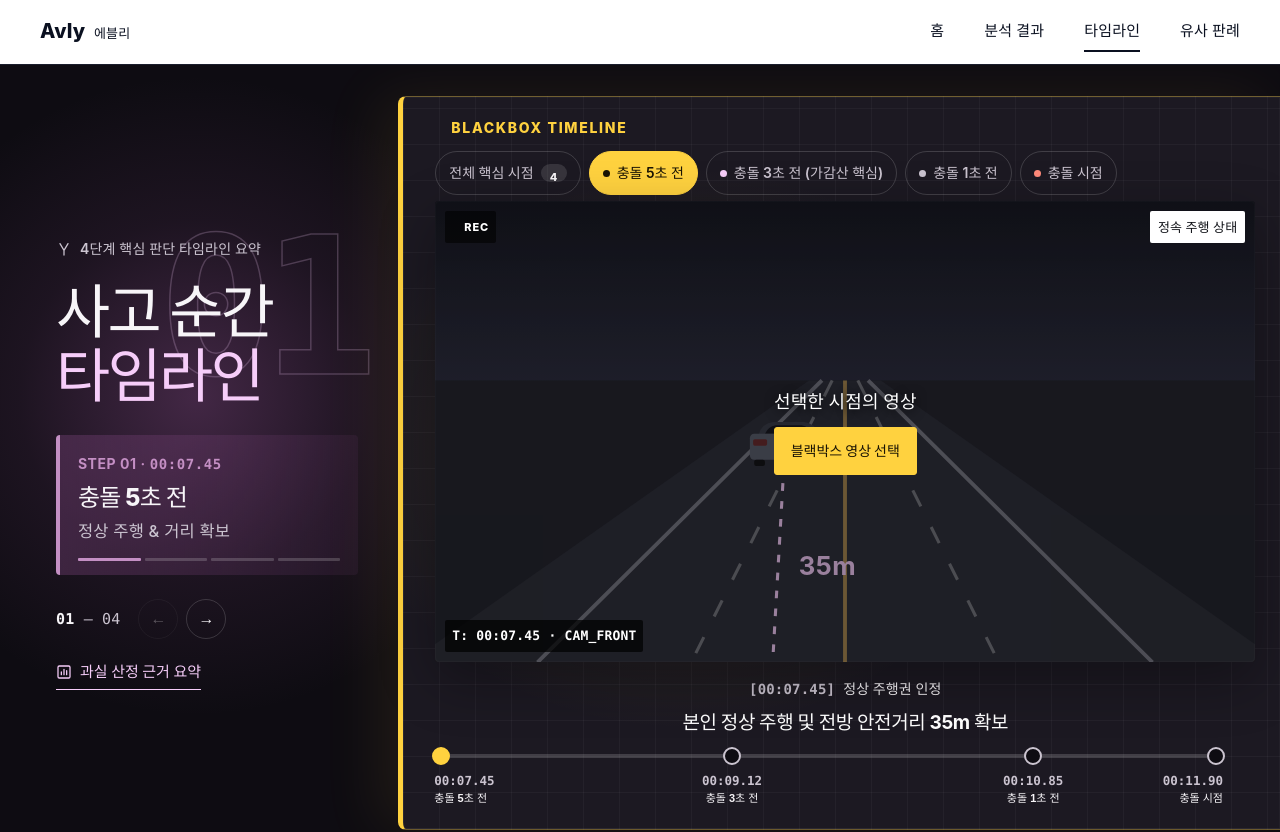
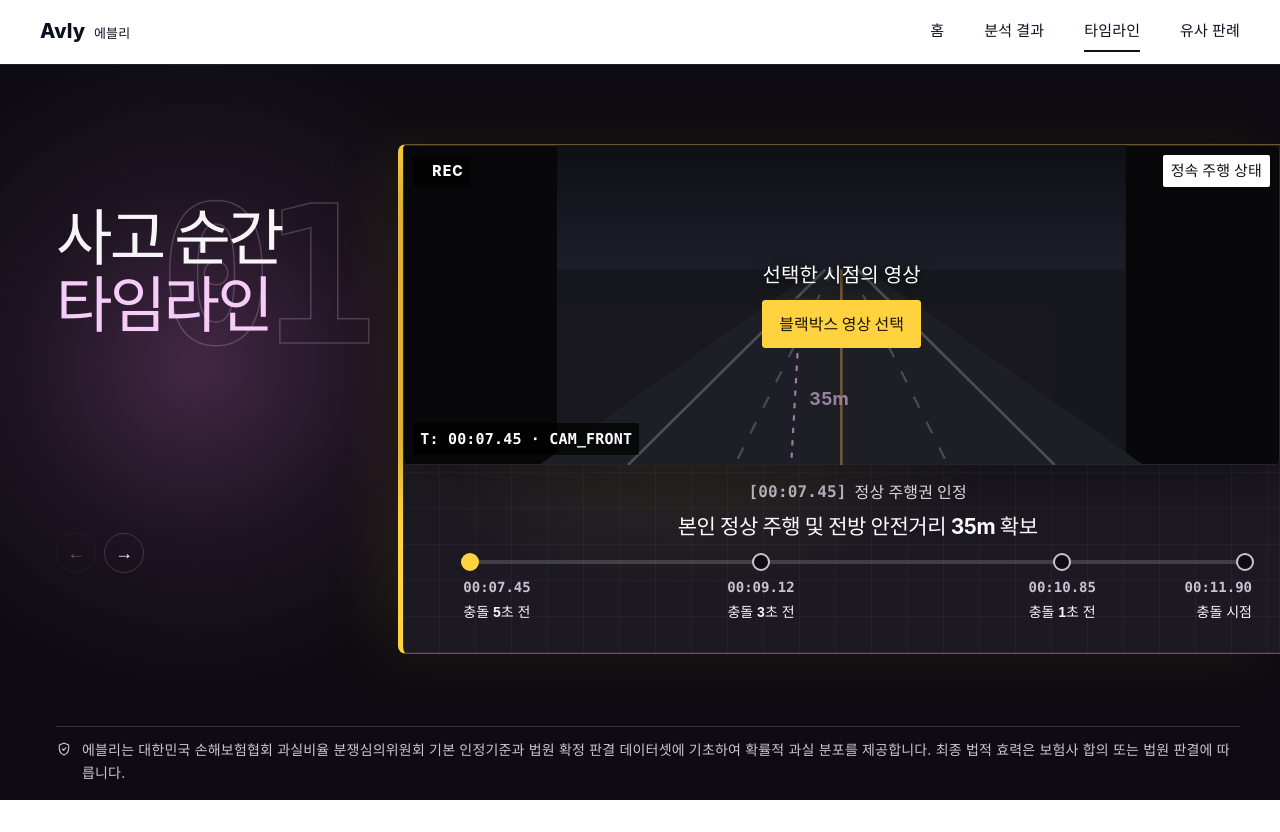
Before and after one commit to jungin9607-hash/Avly, a React app in the folder frontend/: page /timeline-test in a window 1280 px wide. Shown: the top 832 px of the page. After the commit the page ends 800 px from the top, so only its background shows below. Built offline with nearby package versions, Linux system fonts and the light colour scheme; the HTML template or start-up script is replaced by a standard one; a web font is replaced by a local one.

Commit message:
타임라인 화면 수정

```diff
--- a/frontend/src/pages/time/Time.css
+++ b/frontend/src/pages/time/Time.css
@@ -1,6 +1,13 @@
 /* 타임라인 화면: 다른 화면과 달리 처음부터 끝까지 한 가지 어두운 배경
- * 왼쪽(제목 · 비율 · 지금 시점 · 넘기기) / 오른쪽(가로로 흐르는 카드 + 시간축) */
+ * 왼쪽(제목 · 지금 시점 · 넘기기) / 오른쪽(영상 · 설명 · 시간축) */
 .tl {
+  --tl-font-small: 14px;
+  --tl-font-caption: 15px;
+  --tl-font-body: 16px;
+  --tl-font-label: 18px;
+  --tl-font-lead: 20px;
+  --tl-font-subtitle: 21px;
+  --tl-font-display: 26px;
   --bg: #0e0c12;
   --panel: #17141c;
   --text: #f7f5f8;
@@ -9,6 +16,7 @@
   --accent: #f6cdf9; /* 라벤더: 결정적 시점 · 강조 */
   --impact: #ff8a7a; /* 충돌 */
   --signal: #ffd23f; /* 타임라인 영역 전용 강조색: 중앙선·경고 테이프 같은 노랑 */
+  --tl-impact-dot-rgb: 255, 59, 48; /* 시간축의 충돌 시점 동그라미 */
   --plum: #8c4d8c;
   width: 100vw;
   margin-inline: calc(50% - 50vw);
@@ -33,10 +41,11 @@
 .tl-stage {
   display: grid;
   grid-template-columns: minmax(260px, 0.6fr) minmax(0, 1.75fr);
-  gap: 40px;
+  grid-template-rows: 1fr auto;
+  gap: 16px 40px;
   align-items: center;
-  min-height: calc(100svh - 64px);
-  padding: 96px 0 40px 56px;
+  min-height: 100svh;
+  padding: 88px 0 16px 56px;
   box-sizing: border-box;
 }
 
@@ -90,18 +99,9 @@
   color: var(--accent);
 }
 
-.tl-kicker {
-  display: flex;
-  align-items: center;
-  gap: 8px;
-  margin: 0 0 18px;
-  font-size: 14px;
-  font-weight: 600;
-  color: var(--muted);
-}
 .tl-side h1 {
   margin: 0 0 28px;
-  font-size: clamp(40px, 4.6vw, 64px);
+  font-size: clamp(44px, 4.8vw, 68px);
   font-weight: 800;
   line-height: 1.08;
   letter-spacing: -0.045em;
@@ -149,20 +149,20 @@
 }
 .tl-now-step {
   margin: 0 0 8px;
-  font-size: 14px;
+  font-size: var(--tl-font-body);
   font-weight: 700;
   letter-spacing: 0.04em;
   color: var(--now);
 }
 .tl-now-label {
   margin: 0 0 8px;
-  font-size: 24px;
+  font-size: var(--tl-font-display);
   font-weight: 800;
   letter-spacing: -0.03em;
 }
 .tl-now-text {
   margin: 0;
-  font-size: 16.5px;
+  font-size: var(--tl-font-label);
   font-weight: 500;
   line-height: 1.5;
   color: var(--muted);
@@ -174,14 +174,6 @@
   gap: 8px;
   margin: 24px 0 20px;
 }
-.tl-counter span {
-  margin-right: 10px;
-  font-size: 15px;
-  color: var(--muted);
-}
-.tl-counter b {
-  color: var(--text);
-}
 .tl-counter button {
   display: grid;
   place-items: center;
@@ -191,7 +183,7 @@
   border-radius: 50%;
   background: transparent;
   color: var(--text);
-  font-size: 16px;
+  font-size: var(--tl-font-label);
   cursor: pointer;
   transition: background-color 0.2s ease, border-color 0.2s ease, opacity 0.2s ease;
 }
@@ -204,29 +196,18 @@
   opacity: 0.3;
   cursor: default;
 }
-.tl-link {
-  display: inline-flex;
-  align-items: center;
-  gap: 8px;
-  padding: 0 0 4px;
-  border: 0;
-  border-bottom: 1px solid currentColor;
-  background: none;
-  color: var(--accent);
-  font: inherit;
-  font-size: 15px;
-  font-weight: 700;
-  cursor: pointer;
-}
-.tl-link:hover {
-  color: #fff;
-}
-
 /* 오른쪽: 따로 떨어진 패널 + 왼쪽 노란 띠로 시선을 모음 */
 .tl-right {
+  /* 패널 너비를 채우고, 영상 높이만 제한해 설명·시간축의 공간을 남긴다. */
+  --tl-media-width: calc(100% - 70px);
   position: relative;
   min-width: 0;
-  padding: 18px 0 16px 32px;
+  width: 100%;
+  box-sizing: border-box;
+  display: flex;
+  flex-direction: column;
+  align-items: center;
+  padding: 0 0 16px 32px;
   border-radius: 8px 0 0 8px;
   background:
     radial-gradient(ellipse 55% 55% at 32% 48%, rgba(255, 210, 63, 0.13), transparent 70%),
@@ -238,99 +219,21 @@
   border-left: 5px solid var(--signal);
   box-shadow: -20px 0 60px rgba(255, 210, 63, 0.08), inset 0 0 0 1px rgba(255, 255, 255, 0.03);
 }
-.tl-right-head {
-  display: flex;
-  justify-content: space-between;
-  align-items: center;
-  gap: 16px;
-  margin: 0 56px 10px 0;
-}
-.tl-right-label {
-  display: flex;
-  align-items: center;
-  gap: 8px;
-  margin: 0;
-  font-size: 14px;
-  font-weight: 800;
-  letter-spacing: 0.12em;
-  color: var(--signal);
-}
-.tl-right-label i {
-  width: 8px;
-  height: 8px;
-  border-radius: 50%;
-  background: #ff3b30;
-  animation: tl-rec 1.2s steps(2, start) infinite;
-}
 @keyframes tl-rec {
   to {
     visibility: hidden;
   }
 }
-.tl-chips {
-  display: flex;
-  flex-wrap: wrap;
-  gap: 8px;
-  margin: 0 56px 6px 0;
-}
-.tl-chip {
-  display: inline-flex;
-  align-items: center;
-  gap: 7px;
-  padding: 8px 13px;
-  border: 1px solid var(--line);
-  border-radius: 999px;
-  background: transparent;
-  color: var(--muted);
-  font: inherit;
-  font-size: 14px;
-  font-weight: 600;
-  cursor: pointer;
-  transition: background-color 0.2s ease, border-color 0.2s ease, color 0.2s ease;
-}
-.tl-chip:hover {
-  border-color: rgba(255, 255, 255, 0.35);
-  color: var(--text);
-}
-.tl-chip i {
-  width: 7px;
-  height: 7px;
-  border-radius: 50%;
-  background: var(--muted);
-}
-.tl-chip.key i {
-  background: var(--accent);
-}
-.tl-chip.impact i {
-  background: var(--impact);
-}
-.tl-chip.is-on {
-  background: var(--signal);
-  border-color: var(--signal);
-  color: #1a1404;
-}
-.tl-chip.is-on i {
-  background: #1a1404;
-}
-.tl-count {
-  display: grid;
-  place-items: center;
-  min-width: 18px;
-  height: 18px;
-  padding: 0 4px;
-  border-radius: 9px;
-  background: rgba(255, 255, 255, 0.12);
-  font-size: 11px;
-  font-weight: 800;
-  color: var(--text);
-}
-
 /* 단일 영상 플레이어: 시점을 선택하면 영상 위치와 설명이 함께 바뀜 */
 .tl-player {
   position: relative;
-  width: min(100%, 820px);
+  box-sizing: border-box;
+  /* 영상만 패널 전체 너비를 사용하고 설명·시간축은 기존 여백을 유지한다. */
+  width: calc(100% + 32px);
   aspect-ratio: 16 / 9;
-  margin: 0;
+  max-height: max(160px, calc(100svh - 480px));
+  flex-shrink: 0;
+  margin: 0 0 0 -32px;
   overflow: hidden;
   border-radius: 4px;
   background: #08080b;
@@ -354,7 +257,6 @@
   object-fit: contain;
 }
 .tl-player > .tl-scene {
-  object-fit: cover;
   opacity: 0.85;
 }
 .tl-player-prompt {
@@ -371,7 +273,7 @@
 .tl-player-prompt p {
   margin: 0;
   color: #fff;
-  font-size: 18px;
+  font-size: var(--tl-font-lead);
   font-weight: 700;
   text-shadow: 0 2px 12px #000;
 }
@@ -382,7 +284,7 @@
   background: var(--signal);
   color: #1a1404;
   font: inherit;
-  font-size: 14px;
+  font-size: var(--tl-font-body);
   font-weight: 800;
   cursor: pointer;
 }
@@ -403,7 +305,7 @@
   border-radius: 2px;
   background: rgba(0, 0, 0, 0.6);
   color: #fff;
-  font-size: 11px;
+  font-size: var(--tl-font-small);
   font-weight: 800;
   letter-spacing: 0.08em;
 }
@@ -423,7 +325,7 @@
   border-radius: 2px;
   background: rgba(0, 0, 0, 0.72);
   color: #fff;
-  font-size: 13px;
+  font-size: var(--tl-font-caption);
   font-weight: 700;
 }
 .tl-badge {
@@ -434,8 +336,11 @@
   border-radius: 2px;
   background: #fff;
   color: #111318;
-  font-size: 13px;
+  font-size: var(--tl-font-caption);
   font-weight: 700;
+  max-width: calc(100% - 100px);
+  box-sizing: border-box;
+  white-space: normal;
 }
 .tl-player.key .tl-badge {
   background: var(--accent);
@@ -447,14 +352,19 @@
 }
 
 .tl-video-name {
-  width: min(100%, 820px);
+  width: var(--tl-media-width);
   margin: 8px 0 0;
+  box-sizing: border-box;
   color: var(--muted);
-  font-size: 13px;
-  overflow-wrap: anywhere;
+  font-size: var(--tl-font-caption);
+  overflow: hidden;
+  text-overflow: ellipsis;
+  white-space: nowrap;
 }
 .tl-selected-moment {
-  width: min(100%, 820px);
+  width: var(--tl-media-width);
+  margin: 0;
+  box-sizing: border-box;
   padding-top: 14px;
   text-align: center;
 }
@@ -465,7 +375,7 @@
   align-items: center;
   gap: 4px 8px;
   margin: 0 0 6px;
-  font-size: 14px;
+  font-size: var(--tl-font-body);
   font-weight: 700;
   color: var(--muted);
 }
@@ -481,7 +391,7 @@
 .tl-selected-moment h2 {
   margin: 0;
   color: #fff;
-  font-size: 19px;
+  font-size: var(--tl-font-subtitle);
   font-weight: 700;
   line-height: 1.5;
   letter-spacing: -0.02em;
@@ -516,8 +426,9 @@
 /* 시간축: 실제 시각 비율, 지나온 구간이 채워짐 */
 .tl-axis {
   position: relative;
-  height: 66px;
-  margin: 10px 64px 0 6px;
+  width: var(--tl-media-width);
+  height: 84px;
+  margin: 10px 0 0;
 }
 .tl-axis-line,
 .tl-axis-fill {
@@ -532,9 +443,10 @@
   background: var(--line);
 }
 .tl-axis-fill {
-  background: var(--signal);
-  box-shadow: 0 0 10px rgba(255, 210, 63, 0.5);
-  transition: width 0.5s ease;
+  right: 0;
+  /* 전체 시간축의 그라데이션을 선택 위치까지 드러내어 시점별 색상을 유지한다. */
+  background: linear-gradient(90deg in srgb, var(--signal), rgb(var(--tl-impact-dot-rgb)));
+  transition: clip-path 0.5s ease;
 }
 .tl-axis-dot {
   position: absolute;
@@ -553,24 +465,18 @@
   transform: scale(1.2);
 }
 .tl-axis-dot.is-past {
-  border-color: var(--signal);
-  background: var(--signal);
-}
-.tl-axis-dot.key.is-past {
-  border-color: var(--accent);
-  background: var(--accent);
+  border-color: var(--tl-dot-color);
+  background: var(--tl-dot-color);
 }
 .tl-axis-dot.impact.is-past {
-  border-color: var(--impact);
-  background: var(--impact);
   animation: tl-pulse 1.8s ease-out infinite;
 }
 @keyframes tl-pulse {
   0% {
-    box-shadow: 0 0 0 0 rgba(255, 138, 122, 0.6);
+    box-shadow: 0 0 0 0 rgba(var(--tl-impact-dot-rgb), 0.6);
   }
   100% {
-    box-shadow: 0 0 0 12px rgba(255, 138, 122, 0);
+    box-shadow: 0 0 0 12px rgba(var(--tl-impact-dot-rgb), 0);
   }
 }
 .tl-axis-dot em {
@@ -578,7 +484,7 @@
   top: 24px;
   left: 50%;
   transform: translateX(-50%);
-  font-size: 12.5px;
+  font-size: var(--tl-font-small);
   font-style: normal;
   font-weight: 700;
   white-space: nowrap;
@@ -586,14 +492,38 @@
 }
 .tl-axis-dot small {
   position: absolute;
-  top: 43px;
+  top: 48px;
   left: 50%;
   transform: translateX(-50%);
   color: var(--text);
-  font-size: 11px;
+  font-size: var(--tl-font-small);
   font-weight: 700;
-  line-height: 1.2;
+  line-height: 1.4;
   white-space: nowrap;
+}
+/* 좁은 시간축에서도 긴 시점 이름은 두 줄 안에서 읽히도록 한다. */
+@media (max-width: 600px) {
+  .tl-axis-dot em {
+    font-size: clamp(12px, 2.6vw, 14px);
+  }
+  .tl-axis-dot small {
+    width: max-content;
+    max-width: 64px;
+    white-space: normal;
+    text-align: center;
+    font-size: clamp(12px, 2.6vw, 14px);
+  }
+  .tl-axis-dot.is-first small {
+    text-align: left;
+  }
+  .tl-axis-dot.is-last small {
+    text-align: right;
+  }
+  .tl-hud {
+    max-width: calc(100% - 20px);
+    box-sizing: border-box;
+    overflow-wrap: anywhere;
+  }
 }
 .tl-axis-dot.is-first em {
   left: 0;
@@ -614,54 +544,72 @@
   transform: none;
 }
 
-.tl-bottom {
-  max-width: 1120px;
-  margin: 0 auto;
-  padding: 0 40px 80px;
+.tl-notice {
+  grid-column: 1 / -1;
+  display: flex;
+  align-items: flex-start;
+  gap: 10px;
+  min-width: 0;
+  margin-right: 40px;
+  padding-top: 12px;
+  border-top: 1px solid var(--line);
+  color: var(--muted);
+  font-size: var(--tl-font-small);
+  line-height: 1.6;
 }
-.tl-bottom .ln {
-  margin-top: 40px;
+.tl-notice svg {
+  flex-shrink: 0;
+  margin-top: 2px;
+}
+.tl-notice p {
+  margin: 0;
+  overflow-wrap: anywhere;
 }
 
 /* ---------- 좁은 화면 ---------- */
 @media (max-width: 900px) {
+  .tl {
+    /* 장식용 배경 번짐이 화면 바깥의 가로 스크롤을 만들지 않게 한다. */
+    overflow-x: clip;
+  }
   .tl-stage {
     height: auto;
   }
   .tl-right {
-    padding: 22px 0 18px 18px;
+    --tl-media-width: calc(100% - 34px);
+    width: 100%;
+    padding: 0 0 18px 18px;
+    border-right: 1px solid rgba(255, 210, 63, 0.35);
+    border-radius: 8px;
   }
-  .tl-right-head {
-    margin-right: 20px;
+  .tl-player {
+    width: calc(100% + 18px);
+    margin-left: -18px;
+    max-height: none;
   }
   .tl-stage {
     grid-template-columns: 1fr;
+    grid-template-rows: auto;
     gap: 28px;
     min-height: auto;
-    padding: 96px 0 40px 20px;
+    padding: 96px 20px 40px;
   }
   .tl-side {
-    padding-right: 20px;
+    min-width: 0;
+    padding-right: 0;
+  }
+  .tl-now {
+    display: none;
   }
   .tl-counter {
     margin: 24px 0 18px;
   }
-  .tl-chips {
-    margin-right: 20px;
-  }
-  .tl-player,
-  .tl-video-name,
-  .tl-selected-moment { width: calc(100% - 18px); }
-  .tl-axis {
-    margin-right: 28px;
-  }
-  .tl-bottom {
-    padding: 0 20px 64px;
+  .tl-notice {
+    margin-right: 0;
   }
 }
 @media (prefers-reduced-motion: reduce) {
   .tl-bignum,
-  .tl-right-label i,
   .tl-rec::before,
   .tl-now,
   .tl-arrow,
--- a/frontend/src/pages/time/Time.jsx
+++ b/frontend/src/pages/time/Time.jsx
@@ -1,11 +1,8 @@
 import { useEffect, useRef, useState } from "react";
-import { useNavigate } from "react-router-dom";
 import TopNav from "../../components/common/TopNav";
-import LegalNotice from "../../components/common/LegalNotice";
+import TimelineNotice from "./TimelineNotice";
+import TimelineAxis from "./TimelineAxis";
 import "./Time.css";
-
-const START = 7.45;
-const END = 11.9;
 
 // tone: 결정적 시점(key) · 충돌(impact)은 색으로 구분
 const MOMENTS = [
@@ -57,11 +54,9 @@ const MOMENTS = [
 
 const LAST = MOMENTS.length - 1;
 const stamp = (t) => `00:${t.toFixed(2).padStart(5, "0")}`;
-const pos = (t) => ((t - START) / (END - START)) * 100;
 const two = (n) => String(n).padStart(2, "0");
 
 export default function Time() {
-  const navigate = useNavigate();
   const videoRef = useRef(null);
   const inputRef = useRef(null);
   const [active, setActive] = useState(0);
@@ -115,10 +110,6 @@ export default function Time() {
             {two(active + 1)}
           </span>
 
-          <p className="tl-kicker">
-            <IconBranch />
-            4단계 핵심 판단 타임라인 요약
-          </p>
           <h1>
             사고 순간
             <br />
@@ -138,9 +129,6 @@ export default function Time() {
           </div>
 
           <div className="tl-counter">
-            <span className="tl-mono">
-              <b>{two(active + 1)}</b> — {two(MOMENTS.length)}
-            </span>
             <button type="button" aria-label="이전 시점" onClick={() => goTo(active - 1)} disabled={active === 0}>
               ←
             </button>
@@ -149,39 +137,10 @@ export default function Time() {
             </button>
           </div>
 
-          <button type="button" className="tl-link" onClick={() => navigate("/analysis-test")}>
-            <IconChart />
-            과실 산정 근거 요약
-          </button>
         </div>
 
-        {/* 오른쪽: 시점 바로가기 · 가로로 흐르는 카드 · 시간축 */}
+        {/* 오른쪽: 영상 화면 · 시간축 */}
         <div className="tl-right">
-          <div className="tl-right-head">
-            <p className="tl-right-label">
-              <i aria-hidden="true" />
-              BLACKBOX TIMELINE
-            </p>
-          </div>
-          <div className="tl-chips" role="tablist" aria-label="핵심 시점">
-            <button type="button" role="tab" aria-selected={false} className="tl-chip" onClick={() => goTo(0)}>
-              전체 핵심 시점 <span className="tl-count">{MOMENTS.length}</span>
-            </button>
-            {MOMENTS.map((mo, i) => (
-              <button
-                key={mo.id}
-                type="button"
-                role="tab"
-                aria-selected={active === i}
-                className={`tl-chip ${mo.tone || ""} ${active === i ? "is-on" : ""}`}
-                onClick={() => goTo(i)}
-              >
-                <i aria-hidden="true" />
-                {mo.chipLabel || mo.label}
-              </button>
-            ))}
-          </div>
-
           <div className={`tl-player ${m.tone || ""}`}>
             {videoUrl ? (
               <video
@@ -227,31 +186,10 @@ export default function Time() {
           </div>
 
           {/* 실제 시각 비율대로 놓인 시간축: 지나온 구간이 채워짐 */}
-          <div className="tl-axis">
-            <span className="tl-axis-line" />
-            <span className="tl-axis-fill" style={{ width: `${pos(m.time)}%` }} />
-            {MOMENTS.map((mo, i) => (
-              <button
-                key={mo.id}
-                type="button"
-                aria-label={`${mo.label} ${stamp(mo.time)}`}
-                className={`tl-axis-dot ${mo.tone || ""} ${i <= active ? "is-past" : ""} ${i === 0 ? "is-first" : ""} ${
-                  i === LAST ? "is-last" : ""
-                }`}
-                style={{ left: `${pos(mo.time)}%` }}
-                onClick={() => goTo(i)}
-              >
-                <em className="tl-mono">{stamp(mo.time)}</em>
-                <small>{mo.label}</small>
-              </button>
-            ))}
-          </div>
+          <TimelineAxis moments={MOMENTS} active={active} onSelect={goTo} />
         </div>
+        <TimelineNotice />
       </section>
-
-      <div className="tl-bottom">
-        <LegalNotice tone="dark" />
-      </div>
     </div>
   );
 }
@@ -282,7 +220,7 @@ function Car({ x, y, s, rotate = 0, brake = false }) {
 
 function Scene({ id }) {
   return (
-    <svg className="tl-scene" viewBox="0 0 320 180" preserveAspectRatio="xMidYMid slice" aria-hidden="true">
+    <svg className="tl-scene" viewBox="0 0 320 180" preserveAspectRatio="xMidYMid meet" aria-hidden="true">
       <defs>
         <linearGradient id={`sky-${id}`} x1="0" y1="0" x2="0" y2="1">
           <stop offset="0" stopColor="#15161f" />
@@ -342,31 +280,3 @@ function Scene({ id }) {
     </svg>
   );
 }
-
-/* ---------- 아이콘 ---------- */
-const Svg = ({ children, size = 16 }) => (
-  <svg
-    width={size}
-    height={size}
-    viewBox="0 0 24 24"
-    fill="none"
-    stroke="currentColor"
-    strokeWidth="1.9"
-    strokeLinecap="round"
-    strokeLinejoin="round"
-    aria-hidden="true"
-  >
-    {children}
-  </svg>
-);
-const IconBranch = () => (
-  <Svg>
-    <path d="M12 21v-7M12 14 6 4M12 14l6-10" />
-  </Svg>
-);
-const IconChart = () => (
-  <Svg>
-    <rect x="3" y="3" width="18" height="18" rx="2" />
-    <path d="M8 16v-4M12 16V8M16 16v-6" />
-  </Svg>
-);
--- /dev/null
+++ b/frontend/src/pages/time/TimelineAxis.jsx
@@ -0,0 +1,37 @@
+const stamp = (time) => `00:${time.toFixed(2).padStart(5, "0")}`;
+
+export default function TimelineAxis({ moments, active, onSelect }) {
+  const start = moments[0].time;
+  const end = moments[moments.length - 1].time;
+  const position = (time) => (end === start ? 0 : ((time - start) / (end - start)) * 100);
+  const progress = position(moments[active].time);
+
+  return (
+    <div className="tl-axis">
+      <span className="tl-axis-line" />
+      <span className="tl-axis-fill" style={{ clipPath: `inset(0 ${100 - progress}% 0 0)` }} />
+      {moments.map((moment, index) => {
+        const offset = position(moment.time);
+        return (
+          <button
+            key={moment.id}
+            type="button"
+            aria-label={`${moment.label} ${stamp(moment.time)}`}
+            aria-current={index === active ? "step" : undefined}
+            className={`tl-axis-dot ${moment.tone || ""} ${index <= active ? "is-past" : ""} ${
+              index === 0 ? "is-first" : ""
+            } ${index === moments.length - 1 ? "is-last" : ""}`}
+            style={{
+              left: `${offset}%`,
+              "--tl-dot-color": `color-mix(in srgb, var(--signal) ${100 - offset}%, rgb(var(--tl-impact-dot-rgb)))`,
+            }}
+            onClick={() => onSelect(index)}
+          >
+            <em className="tl-mono">{stamp(moment.time)}</em>
+            <small>{moment.label}</small>
+          </button>
+        );
+      })}
+    </div>
+  );
+}
--- /dev/null
+++ b/frontend/src/pages/time/TimelineNotice.jsx
@@ -0,0 +1,24 @@
+const DEFAULT_NOTICE =
+  "에블리는 대한민국 손해보험협회 과실비율 분쟁심의위원회 기본 인정기준과 법원 확정 판결 데이터셋에 기초하여 확률적 과실 분포를 제공합니다. 최종 법적 효력은 보험사 합의 또는 법원 판결에 따릅니다.";
+
+export default function TimelineNotice({ children = DEFAULT_NOTICE }) {
+  return (
+    <aside className="tl-notice" aria-label="판례 기준 안내">
+      <svg
+        width="16"
+        height="16"
+        viewBox="0 0 24 24"
+        fill="none"
+        stroke="currentColor"
+        strokeWidth="1.7"
+        strokeLinecap="round"
+        strokeLinejoin="round"
+        aria-hidden="true"
+      >
+        <path d="M12 3 5 6v5c0 4.5 3 8.5 7 10 4-1.5 7-5.5 7-10V6z" />
+        <path d="m9.5 12 2 2 3.5-4" />
+      </svg>
+      <p>{children}</p>
+    </aside>
+  );
+}
```
